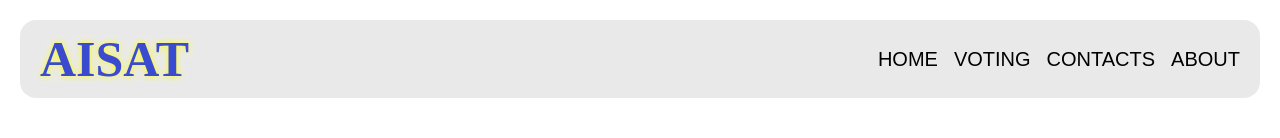
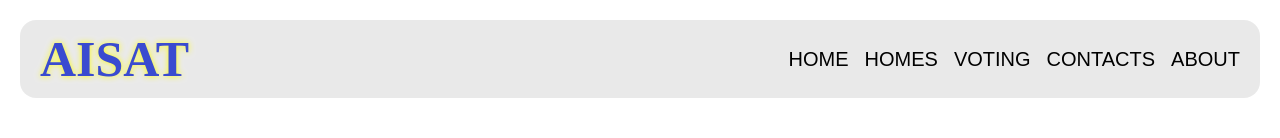
Before and after one commit to roegie/ssg-voting, a Vue app: page / in a window 1280 px wide. Shown: the top 138 px of the page. Built offline with nearby package versions, Linux system fonts and the light colour scheme.

Commit message:
1st commit

```diff
--- a/src/components/Header.vue
+++ b/src/components/Header.vue
@@ -3,6 +3,7 @@
     <a id="logo" href="#">AISAT</a>
     <nav>
       <router-link id="navLink" to="/">HOME</router-link>
+      <router-link id="navLink" to="/">HOMES</router-link>
       <router-link id="navLink" to="/voting">VOTING</router-link>
       <router-link id="navLink" to="">CONTACTS</router-link>
       <router-link id="navLink" to="/about">ABOUT</router-link>
```
